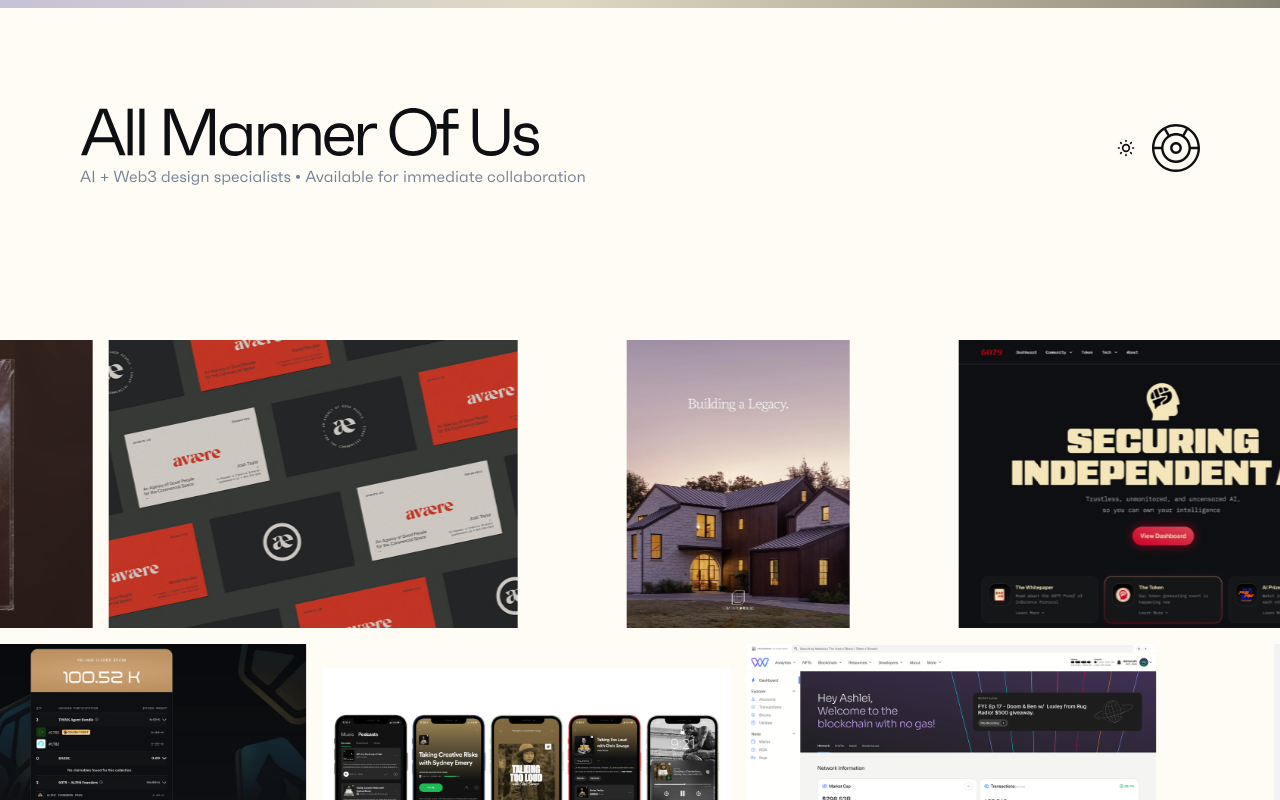
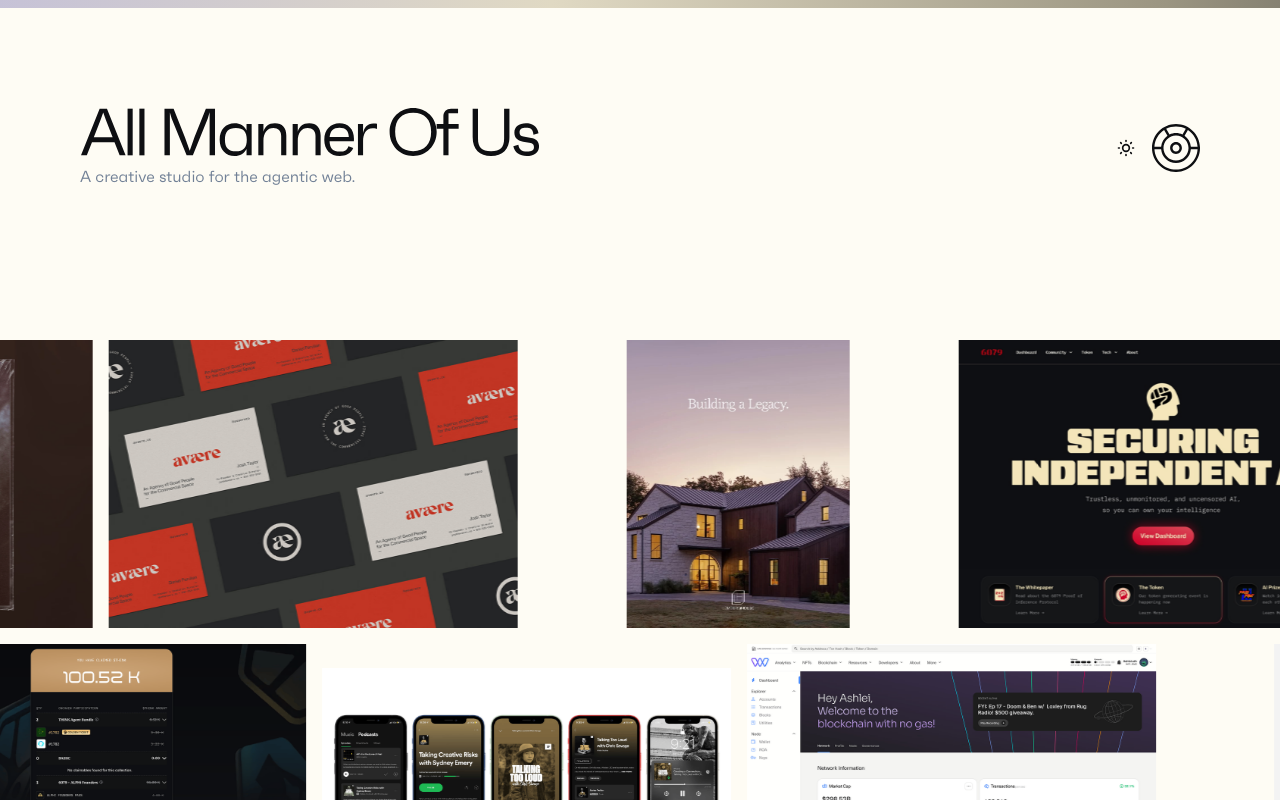
Before and after one commit to allmannerofus/amou, a Next.js app: page / in a window 1280 px wide. Shown: the top 800 px of the page. Built offline with nearby package versions, Linux system fonts and the light colour scheme; no server answers; a web font is replaced by a local one.

Commit message:
Update Navbar copy to reflect new branding as a creative studio for the agentic web.

```diff
--- a/app/components/nav.tsx
+++ b/app/components/nav.tsx
@@ -28,7 +28,7 @@ export function Navbar() {
           <div className="hidden md:block text-4xl md:text-5xl font-faktum-medium tracking-tight mb-4 no-underline hover:no-underline" style={{ color: 'var(--text-secondary)' }}>
             All Manner Of Us
             <div className="text-base font-faktum-regular tracking-normal mt-2" style={{ color: 'var(--text-tertiary)' }}>
-              AI + Web3 design specialists • Available for immediate collaboration
+            A creative studio for the agentic web.
             </div>
           </div>
           <Logo size="md" className="w-10 h-10 md:hidden" />
@@ -66,7 +66,7 @@ export function Navbar() {
               />
             </Link>
             <div className="text-base font-faktum-regular tracking-normal mt-2" style={{ color: 'var(--text-tertiary)' }}>
-              AI + Web3 design specialists • Available for immediate collaboration
+            A creative studio for the agentic web.
             </div>
           </div>
           <Logo size="md" className="w-10 h-10 md:hidden" />
```
